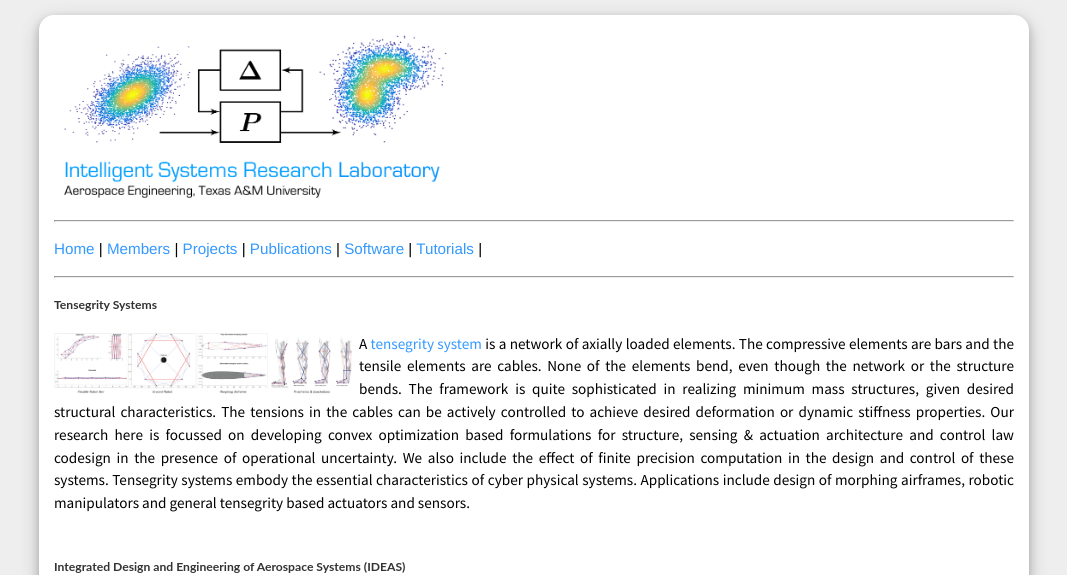
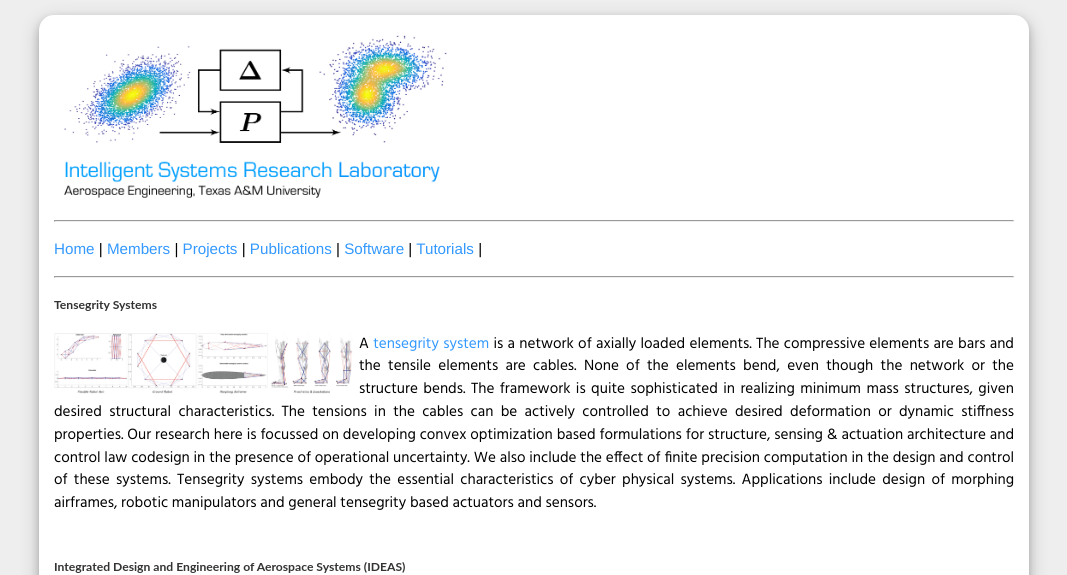
Before and after one commit to isrlab/isrlab.github.io, a Jekyll site: the page built from _pages/research.md, in a window 1280 px wide. Shown: the top 575 px of the page, without its empty margins (106-1173 px from the left). Built offline with Jekyll 4.4.1, drawn with Linux system fonts in a browser that asks for light colours; our own code applies the rules of GitHub Pages for plain Markdown files; formulas are drawn with MathJax 3; grey boxes are pictures that could not be loaded.

Commit message:
Update uqLab.css

```diff
--- a/css/uqLab.css
+++ b/css/uqLab.css
@@ -7,7 +7,7 @@
 
 
 body {
-	font-family: 'Source Sans Pro', sans-serif;
+	font-family: 'Hind', sans-serif;
 	font-size: 95%;
 	margin: 1em;
 	background-color: #EEEEEE;
@@ -69,7 +69,6 @@
 div.blockcontent {
     border: none;
 		font-size: 90%;
-		font-family: 'Lato', sans-serif;
 }
 
 div.infoblock > div.blockcontent {
```
